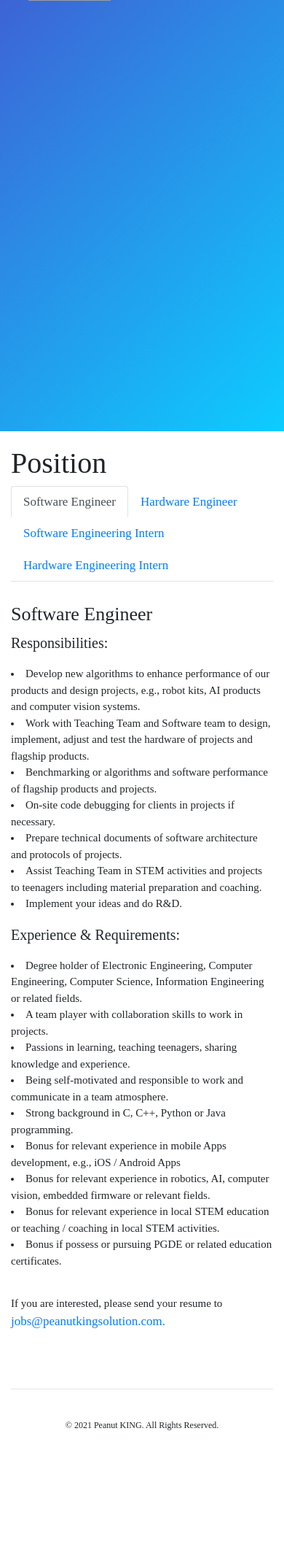
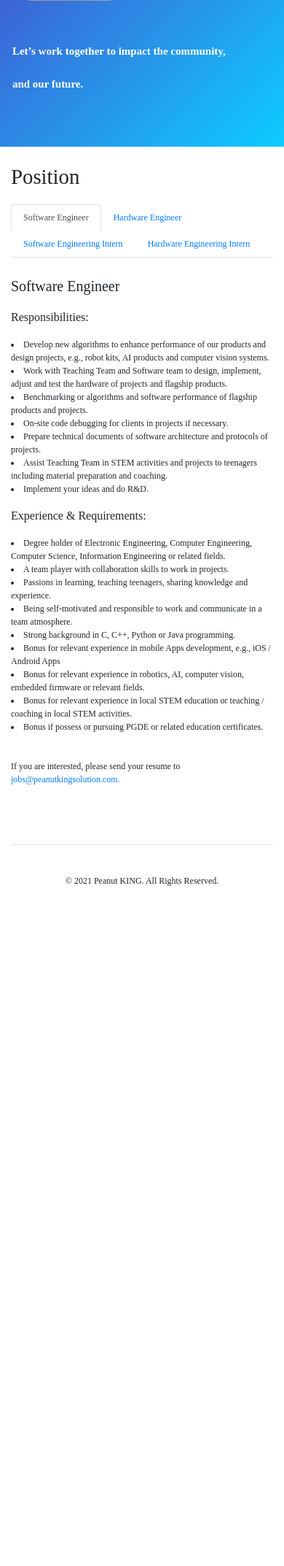
Before and after one commit to yykk7711/peanutking_website, a PHP site: page /joinus.html in a window 390 px wide. Shown: the part 80-2226 px from the top of the page at 73% size. After the commit the page ends 1294 px from the top, so only its background shows below. Run offline with PHP 8.4, Linux system fonts and the light colour scheme; grey boxes are pictures that could not be loaded.

Commit message:
responsive joinus page

```diff
--- a/css/main.css
+++ b/css/main.css
@@ -84,11 +84,36 @@ a{
   min-height: 30vh;
 }
 
+/* ----------------------- joinus page -----------------------------*/
 .captionJoinUs {
   font-weight: bolder;
   color: rgba(255, 255, 255, 1);
-  padding-top: 20vh;
+  padding-top: 15%;
   padding-left: 10vh;
+  padding-right: 10vh;
+  font-size:max(3vw,34px);
+}
+
+.sectionDivJoinus{
+  height:70vh;
+  background: linear-gradient(135deg, rgba(0, 50, 200, 0.8) 0%, rgba(0, 202, 255, 1) 100%);
+  opacity: 0.95;
+}
+
+.joinuspost{
+  font-size: max(2vw,26px);
+}
+
+.joinustitle{
+  font-size: max(1.5vw,20px);
+}
+
+.joinusdes{
+  font-size: max(1vw,15px);
+}
+
+#joinusposition{
+  font-size: 2.2em;
 }
 
 .captionText{
@@ -182,11 +207,6 @@ h4{
   width: 180px;
 }
 
-@media screen and (max-width: 1200px){
-  .captionJoinUs{
-    display: none;
-  }
-}
 .fade-in-image {
   animation: fadeIn 5s;
   -webkit-animation: fadeIn 5s;
@@ -367,9 +387,24 @@ h4{
 }
 @media screen and (max-width: 1000px) {
     .captionJoinUs{
-      padding-top: 5vh;
       flex: 100%;
       max-width:100%;
+      font-size: max(3vw,22px);
+    }
+    .sectionDivJoinus{
+      height: auto;
+      padding-bottom: 15%;
+    }
+    .joinuspost{
+      font-size: max(3vw,22px);
+    }
+
+    .joinustitle{
+      font-size: max(2vw,18px);
+    }
+
+    .joinusdes{
+      font-size: max(1vw,14px);
     }
     .cover_text1{
       padding-left: 5vh;
@@ -420,6 +455,37 @@ h4{
       width: 100px;
     }
 }
+
+
+@media screen and (max-width: 700px) {
+  .captionJoinUs{
+    flex: 100%;
+    max-width:100%;
+    font-size: max(3vw,15px);
+    padding-left: 2vh;
+    padding-right: 2vh;
+  }
+  .sectionDivJoinus{
+    height: auto;
+    padding-bottom: 15%;
+  }
+  .joinuspost{
+    font-size: max(3vw,20px);
+  }
+
+  .joinustitle{
+    font-size: max(2vw,16px);
+  }
+
+  .joinusdes{
+    font-size: max(1vw,12px);
+  }
+  #joinusposition{
+    font-size: 1.8em;
+  }
+}
+
+
 
 #learnMore {
   margin-left: auto;
@@ -855,7 +921,7 @@ h4{
   text-align:right;
 }
 
-@media screen and (max-width: 750px) {
+@media screen and (max-width: 650px) {
   .headerflex{
     flex: 100%;
     max-width:100%;
@@ -1253,9 +1319,3 @@ h4{
   padding-top: 30vh;
   padding-left: 10vh;
 }
-.sectionDivJoinus{
-  height:70vh;
-  background: rgba(0, 202, 255, 1);
-  background: linear-gradient(135deg, rgba(0, 50, 200, 0.8) 0%, rgba(0, 202, 255, 1) 100%);
-  opacity: 0.95;
-}
--- a/css/style.css
+++ b/css/style.css
@@ -1072,12 +1072,6 @@ support for no js
   }
 }
 
-.sectionDivJoinus{
-  height:70vh;
-  background: rgba(0, 202, 255, 1);
-  background: linear-gradient(135deg, rgba(0, 50, 200, 0.8) 0%, rgba(0, 202, 255, 1) 100%);
-  opacity: 0.95;
-}
 
 @media screen and (max-width: 1000px) {
   .stem_column{
--- a/joinus.html
+++ b/joinus.html
@@ -51,26 +51,26 @@
   <main class="cd-main-content">
     <div class="sectionDivJoinus">
       <div class="captionJoinUs"style="color:white;">
-        <p style="font-size:max(3vw,40px);">Let’s work together to impact the community,
-          <br>and our future.</p>
+        <p>Let’s work together to impact the community,
+          <br><br>and our future.</p>
       </div>
     </div>
-    <div class="container sectionDiv">
+    <div class="container sectionDiv ">
       <div>
-        <h1>Position</h1>
+        <p class="joinustitle" id="joinusposition">Position</p>
         <ul class="nav nav-tabs">
-          <li><a class="nav-link active" data-toggle="tab" href="#SEng">Software Engineer</a></li>
-          <li><a class="nav-link" data-toggle="tab" href="#HEng">Hardware Engineer</a></li>
-          <li><a class="nav-link" data-toggle="tab" href="#SInt">Software Engineering Intern</a></li>
-          <li><a class="nav-link" data-toggle="tab" href="#HInt">Hardware Engineering Intern</a></li>
+          <li><a class="nav-link active joinusdes" data-toggle="tab" href="#SEng">Software Engineer</a></li>
+          <li><a class="nav-link joinusdes" data-toggle="tab" href="#HEng">Hardware Engineer</a></li>
+          <li><a class="nav-link joinusdes" data-toggle="tab" href="#SInt">Software Engineering Intern</a></li>
+          <li><a class="nav-link joinusdes" data-toggle="tab" href="#HInt">Hardware Engineering Intern</a></li>
         </ul>
 
         <div class="tab-content">
           <br>
           <div id="SEng" class="tab-pane fade show active">
-            <h2><span style="font-size: max(2vw,26px);">Software Engineer</h2>
-            <p><span style="font-size: max(1.5vw,20px);">Responsibilities:</span>
-              <div style="font-size: max(1vw,15px);">
+            <p class="joinuspost">Software Engineer</p>
+            <p class="joinustitle">Responsibilities:
+              <div class="joinusdes">
                 <li>Develop new algorithms to enhance performance of our products and design projects, e.g., robot kits, AI products and computer vision systems.
                 <li>Work with Teaching Team and Software team to design, implement, adjust and test the hardware of projects and flagship products.
                 <li>Benchmarking or algorithms and software performance of flagship products and projects.
@@ -80,8 +80,8 @@
                 <li>Implement your ideas and do R&D.
               </div>
             </p>
-            <p><span style="font-size: max(1.5vw,20px);">Experience & Requirements:</span>
-              <div style="font-size: max(1vw,15px);">
+            <p class="joinustitle">Experience & Requirements:
+              <div class="joinusdes">
                 <li>Degree holder of Electronic Engineering, Computer Engineering, Computer Science, Information Engineering or related fields.
                 <li>A team player with collaboration skills to work in projects.
                 <li>Passions in learning, teaching teenagers, sharing knowledge and experience.
@@ -95,9 +95,9 @@
             </p>
           </div>
           <div id="HEng" class="tab-pane fade">
-            <h2><span style="font-size: max(2vw,26px);">Hardware Engineer</h2>
-            <p><span style="font-size: max(1.5vw,20px);">Responsibilities:</span>
-              <div style="font-size: max(1vw,15px);">
+            <p class="joinuspost">Hardware Engineer</p>
+            <p class="joinustitle">Responsibilities:
+              <div class="joinusdes">
                 <li>Develop new circuitry or PCB to enhance performance of our products and design projects, e.g., robot kits, AI products and computer vision systems.
                 <li>Work with Teaching Team and Software team to design, implement, adjust and test the hardware of projects and flagship products.
                 <li>Hands-on soldering work for hardware testing and debugging.
@@ -106,8 +106,8 @@
                 <li>Implement your ideas and do R&D.
               </div>
             </p>
-            <p><span style="font-size: max(1.5vw,20px);">Experience & Requirements:</span>
-              <div style="font-size: max(1vw,15px);">
+            <p class="joinustitle">Experience & Requirements:
+              <div class="joinusdes">
                 <li>Degree holder of Electronic Engineering, Computer Engineering, Computer Science, Information Engineering or related fields.
                 <li>A team player with collaboration skills to work in projects.
                 <li>Passions in learning, teaching teenagers, sharing knowledge and experience.
@@ -122,9 +122,9 @@
             </p>
           </div>
           <div id="SInt" class="tab-pane fade">
-            <h2><span style="font-size: max(2vw,26px);">Software Engineering Intern</h2>
-            <p><span style="font-size: max(1.5vw,20px);">Responsibilities:</span>
-              <div style="font-size: max(1vw,15px);">
+            <p class="joinuspost">Software Engineering Intern</p>
+            <p class="joinustitle">Responsibilities:
+              <div class="joinusdes">
                 <li>Develop new algorithms to enhance the performance of the robot and computer vision system in our products
                 <li>Working with Teaching and Hardware teams to design, implement and test program in our flagship robotic product; adjust according to the needs of Teaching team
                 <li>Bench-marking the performance of the algorithm and software part of the product
@@ -134,8 +134,8 @@
                 <li>Implement your idea and do R&D
               </div>
             </p>
-            <p><span style="font-size: max(1.5vw,20px);">Experience & Requirements:</span>
-              <div style="font-size: max(1vw,15px);">
+            <p class="joinustitle">Experience & Requirements:
+              <div class="joinusdes">
                 <li>Background in Electronic Engineering, Computer Engineering, Computer Science, Electrical Engineering or related fields.
                 <li>A team player with collaboration skills to work in projects.
                 <li>Passions in learning, teaching teenagers, sharing knowledge and experience.
@@ -148,9 +148,9 @@
             </p>
           </div>
           <div id="HInt" class="tab-pane fade">
-            <h2><span style="font-size: max(2vw,26px);">Hardware Engineering Intern</h2>
-            <p><span style="font-size: max(1.5vw,20px);">Responsibilities:</span>
-              <div style="font-size: max(1vw,15px);">
+            <p class="joinuspost">Hardware Engineering Intern</p>
+            <p class="joinustitle">Responsibilities:
+              <div class="joinusdes">
                 <li>Develop new circuitry or PCB to enhance the performance of the robot and computer vision system in our products
                 <li>Working with Teaching and Software team to design, implement and test the hardware in our flagship robotic product; adjust according to the needs of Teaching team
                 <li>Hands-on soldering work for testing and debugging
@@ -159,8 +159,8 @@
                 <li>Implement your idea and do R&D
               </div>
             </p>
-            <p><span style="font-size: max(1.5vw,20px);">Experience & Requirements:</span>
-              <div style="font-size: max(1vw,15px);">
+            <p class="joinustitle">Experience & Requirements:
+              <div class="joinusdes">
                 <li>Background in Electrical Engineering, Electronic Engineering, Computer Engineering, Computer Science or related fields.
                 <li>A team player with collaboration skills to work in projects.
                 <li>Passions in learning, teaching teenagers, sharing knowledge and experience.
@@ -177,7 +177,7 @@
       </div>
     </div>
     <div class="container">
-      <p style="font-size: max(1vw,15px);">If you are interested, please send your resume to <a href="mailto:jobs@peanutkingsolution.com">jobs@peanutkingsolution.com.</a></p>
+      <p class="joinusdes">If you are interested, please send your resume to <a href="mailto:jobs@peanutkingsolution.com" class="joinusdes">jobs@peanutkingsolution.com.</a></p>
 
     </div>
     <iframe id="footerDiv" src="footer.html" width="100%" height="300px" scrolling="no" frameborder="no" allowTransparency="true"></iframe>
```
